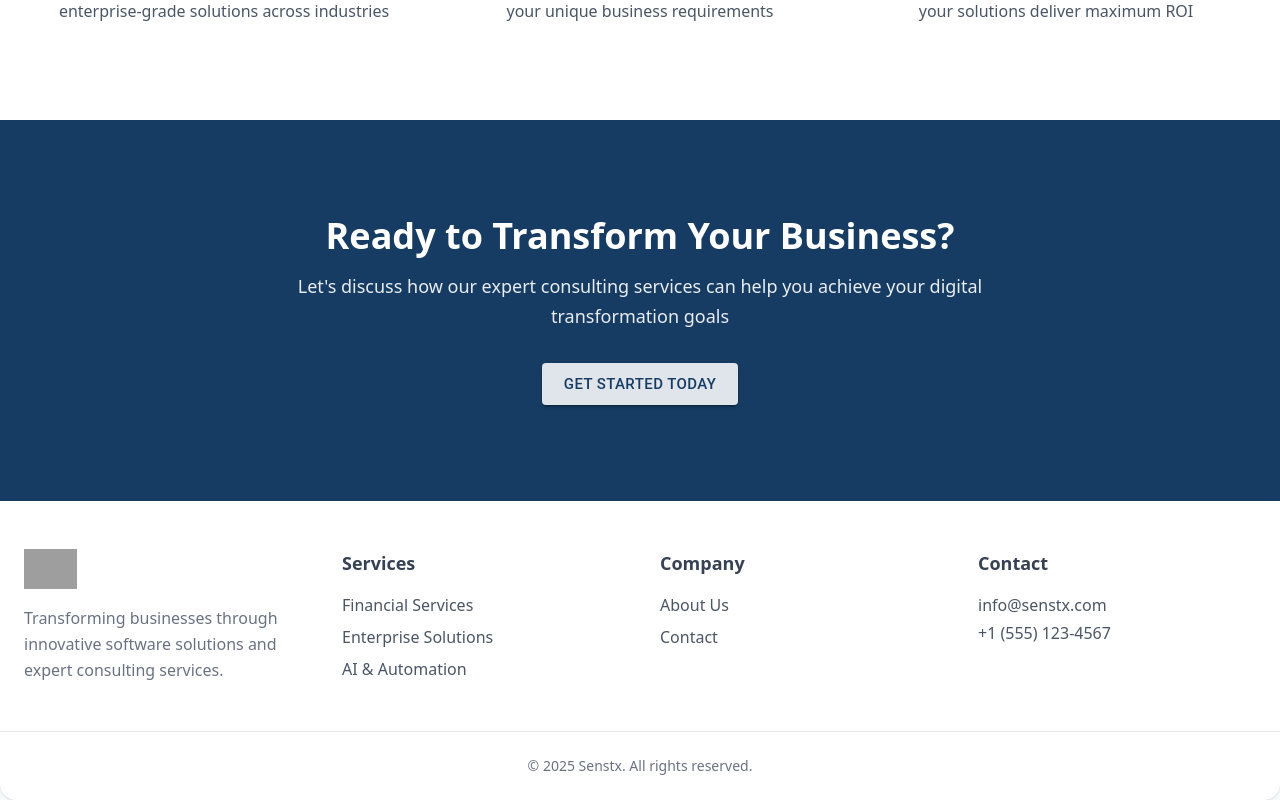
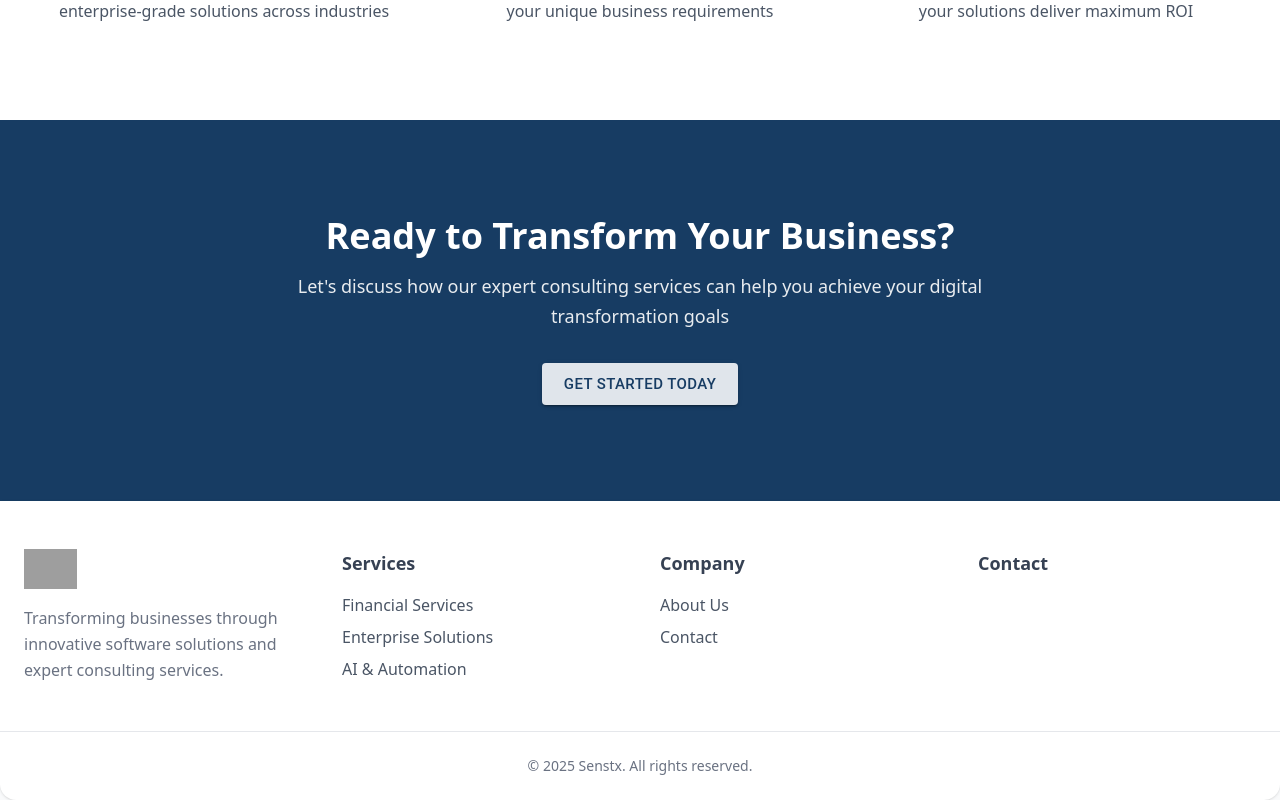
Before and after one commit to rgrahul1998/senstx, a React (Vite) app: page / in a window 1280 px wide. Shown: the part 3803-4603 px from the top of the page. Built offline with nearby package versions, Linux system fonts and the light colour scheme; no server answers; grey boxes are pictures that could not be loaded.

Commit message:
feat: dynamic company info

```diff
--- a/src/App.tsx
+++ b/src/App.tsx
@@ -1,12 +1,15 @@
-import { BrowserRouter } from "react-router-dom";
-import AppRoutes from "./routes/AppRoutes";
+import { BrowserRouter } from "react-router-dom"
+import AppRoutes from "./routes/AppRoutes"
+import { SettingsProvider } from "./context/SettingsContext"
 
 function App() {
-  return (
-    <BrowserRouter>
-      <AppRoutes />
-    </BrowserRouter>
-  );
+    return (
+        <BrowserRouter>
+            <SettingsProvider>
+                <AppRoutes />
+            </SettingsProvider>
+        </BrowserRouter>
+    )
 }
 
-export default App;
+export default App
--- /dev/null
+++ b/src/api/settings.ts
@@ -0,0 +1,30 @@
+import client from "./client"
+
+export interface DigitalInsightsSettings {
+    company_email: string
+    company_mobile: string
+    company_add_line_1: string
+    company_add_line_2: string
+}
+
+export interface SettingsResponse {
+    message: {
+        success: boolean
+        data: DigitalInsightsSettings
+    }
+}
+
+export const getDigitalInsightsSettings = async (): Promise<DigitalInsightsSettings | null> => {
+    try {
+        const response = await client.get<SettingsResponse>(
+            "/api/method/acuman_profile.acuman_profile.api.digital_settings.get_digital_insights_settings",
+        )
+        if (response.data.message.success) {
+            return response.data.message.data
+        }
+        return null
+    } catch (error) {
+        console.error("Failed to fetch settings:", error)
+        return null
+    }
+}
--- a/src/components/layout/Footer.tsx
+++ b/src/components/layout/Footer.tsx
@@ -1,6 +1,9 @@
 import logo from "../../assets/logo/Senstx.png"
+import { useSettings } from "../../context/SettingsContext"
 
 const Footer = () => {
+    const { settings } = useSettings()
+
     return (
         <footer className="bg-white text-gray-700 rounded-b-2xl shadow-sm">
             {/* Top Section */}
@@ -58,8 +61,8 @@ const Footer = () => {
                 {/* Column 4 */}
                 <div>
                     <h3 className="text-lg font-semibold mb-4">Contact</h3>
-                    <p className="text-gray-600">info@senstx.com</p>
-                    <p className="text-gray-600 mt-1">+1 (555) 123-4567</p>
+                    <p className="text-gray-600">{settings?.company_email}</p>
+                    <p className="text-gray-600 mt-1">{settings?.company_mobile}</p>
                 </div>
             </div>
 
--- /dev/null
+++ b/src/context/SettingsContext.tsx
@@ -0,0 +1,56 @@
+import React, {
+    createContext,
+    useContext,
+    useEffect,
+    useState,
+    useRef,
+    type ReactNode,
+} from "react"
+import { getDigitalInsightsSettings, type DigitalInsightsSettings } from "../api/settings"
+
+interface SettingsContextType {
+    settings: DigitalInsightsSettings | null
+    loading: boolean
+}
+
+const SettingsContext = createContext<SettingsContextType | undefined>(undefined)
+
+export const SettingsProvider: React.FC<{ children: ReactNode }> = ({ children }) => {
+    const [settings, setSettings] = useState<DigitalInsightsSettings | null>(null)
+    const [loading, setLoading] = useState(true)
+
+    const fetchInitiated = useRef(false)
+
+    useEffect(() => {
+        if (fetchInitiated.current) return
+        fetchInitiated.current = true
+
+        const fetchSettings = async () => {
+            try {
+                const data = await getDigitalInsightsSettings()
+                if (data) {
+                    setSettings(data)
+                }
+            } catch (error) {
+                console.error("Failed to load settings:", error)
+            } finally {
+                setLoading(false)
+            }
+        }
+        fetchSettings()
+    }, [])
+
+    return (
+        <SettingsContext.Provider value={{ settings, loading }}>
+            {children}
+        </SettingsContext.Provider>
+    )
+}
+
+export const useSettings = () => {
+    const context = useContext(SettingsContext)
+    if (context === undefined) {
+        throw new Error("useSettings must be used within a SettingsProvider")
+    }
+    return context
+}
--- a/src/features/contact/ContactPage.tsx
+++ b/src/features/contact/ContactPage.tsx
@@ -8,9 +8,11 @@ import { Input } from "../../components/common/Inputs"
 import { Button } from "../../components/common/Button"
 import { CardDescription, CardHeader, CardTitle } from "../../components/common/Card"
 import { submitContact, type ContactFormData } from "../../api/contact"
+import { useSettings } from "../../context/SettingsContext"
 
 export default function ContactPage() {
     const [isSubmitting, setIsSubmitting] = useState(false)
+    const { settings } = useSettings()
     const [submitStatus, setSubmitStatus] = useState<{
         type: "success" | "error" | null
         message: string
@@ -93,10 +95,7 @@ export default function ContactPage() {
                                                 Email
                                             </h3>
                                             <p className="text-sm text-muted-foreground">
-                                                info@senstx.com
-                                            </p>
-                                            <p className="text-sm text-muted-foreground">
-                                                sales@senstx.com
+                                                {settings?.company_email}
                                             </p>
                                         </div>
                                     </CardContent>
@@ -112,10 +111,7 @@ export default function ContactPage() {
                                                 Phone
                                             </h3>
                                             <p className="text-sm text-muted-foreground">
-                                                +1 (555) 123-4567
-                                            </p>
-                                            <p className="text-sm text-muted-foreground">
-                                                Mon-Fri 9am-6pm EST
+                                                {settings?.company_mobile}
                                             </p>
                                         </div>
                                     </CardContent>
@@ -131,10 +127,10 @@ export default function ContactPage() {
                                                 Office
                                             </h3>
                                             <p className="text-sm text-muted-foreground">
-                                                123 Tech Street
+                                                {settings?.company_add_line_1}
                                             </p>
                                             <p className="text-sm text-muted-foreground">
-                                                San Francisco, CA 94105
+                                                {settings?.company_add_line_2}
                                             </p>
                                         </div>
                                     </CardContent>
```
